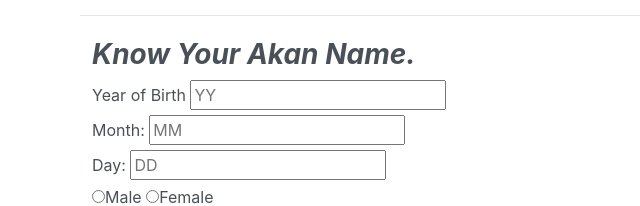
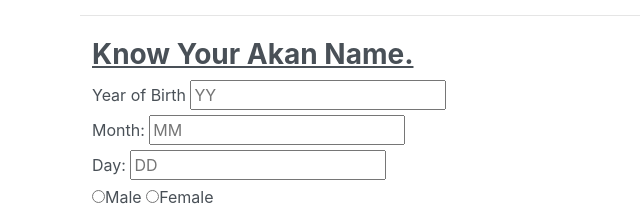
Before and after one commit to mamokunni/akan_name, a plain HTML site: page index.html in a window 1280 px wide. Shown: the part 486-692 px from the top of the page, 0-640 px from the left. Drawn offline with Linux system fonts and the light colour scheme.

Commit message:
edit form title and underline

```diff
--- a/index.html
+++ b/index.html
@@ -64,7 +64,7 @@
         <div class="Akan">
           <div class="form-control">
             <form>
-              <h3><strong><i>Know Your Akan Name.</i></strong></h3>
+              <h3><strong><u>Know Your Akan Name.</u></strong></h3>
 
               <label for="YY">Year of Birth</label>
               <input type="number" id="YY" class="year" placeholder="YY " required>
```
